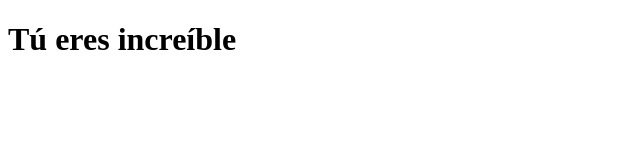
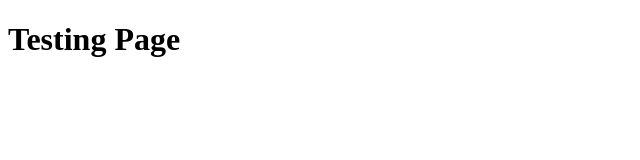
Before and after one commit to CristiAndLook/NodeJS-Auth-JWT-backend-validation-tokens_documentation, a website: page public/index.html in a window 1280 px wide. Shown: the whole page, without its empty margins (0-640 px from the left). Drawn offline with Linux system fonts and the light colour scheme.

```diff
--- a/public/index.html
+++ b/public/index.html
@@ -6,6 +6,6 @@
   <title>Document</title>
 </head>
 <body>
-  <h1>Tú eres increíble</h1>
+  <h1>Testing Page</h1>
 </body>
 </html>
```
